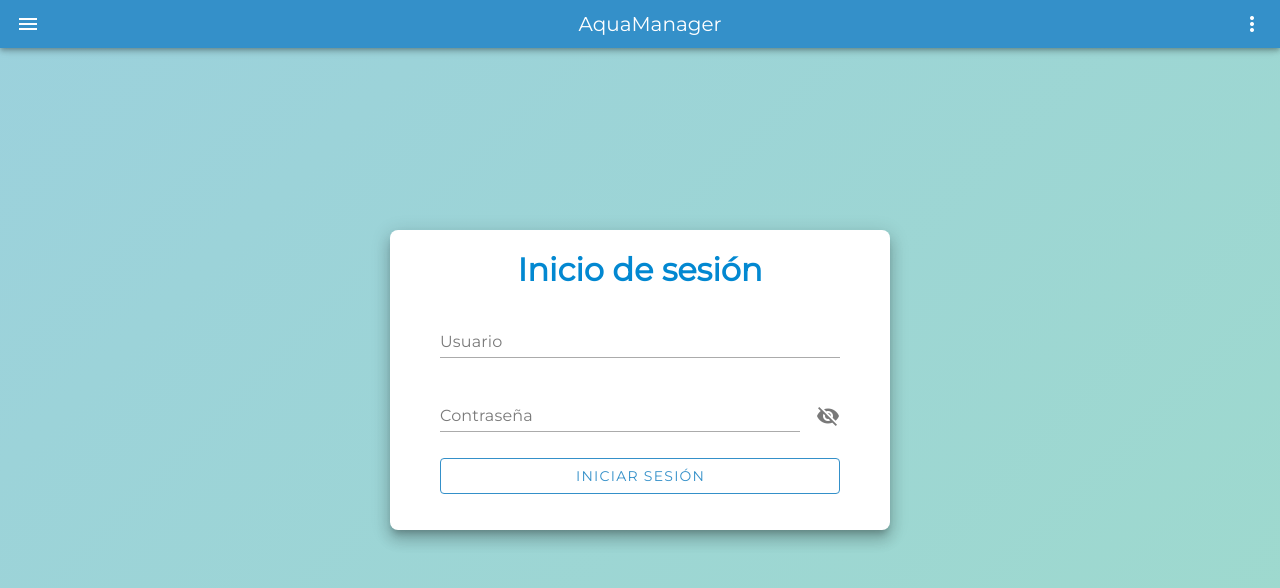
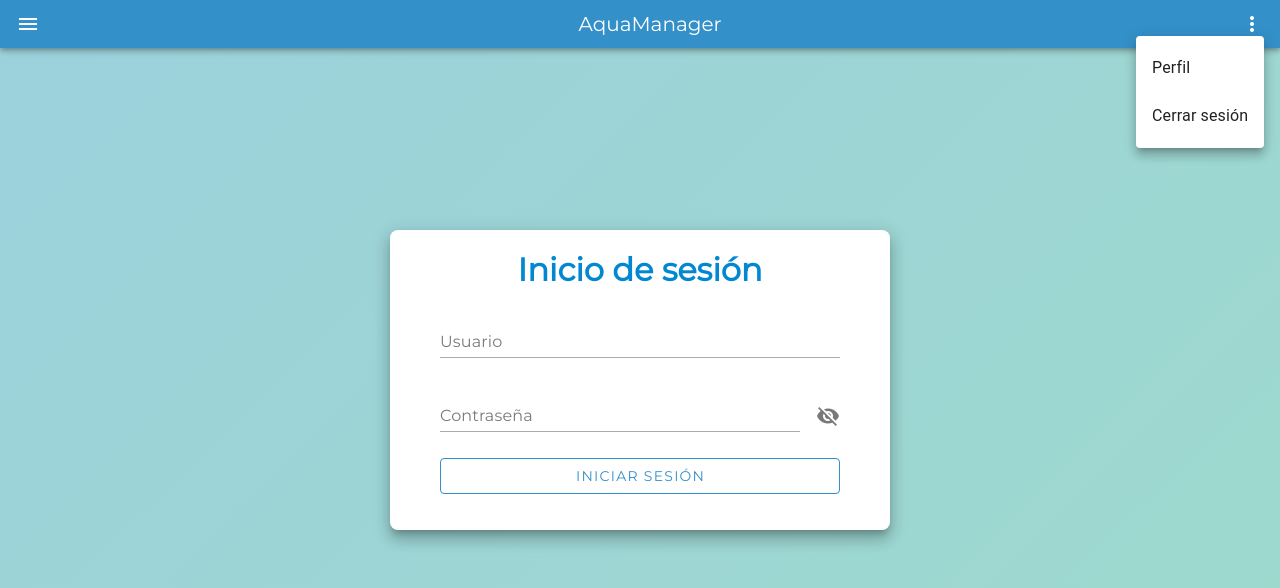
Before and after one commit to cotelus/aquamanager, a Vue app in the folder aquamanager/: page /login in a window 1280 px wide. Both pictures are taken after a click on the button 1252 px from the left and 24 px from the top of the page. Shown: the top 588 px of the page. Built offline with nearby package versions, Linux system fonts and the light colour scheme; no server answers.

Commit message:
ADD: navbar actions

```diff
--- a/aquamanager/src/App.vue
+++ b/aquamanager/src/App.vue
@@ -1,11 +1,11 @@
 <template>
   <div id="app">
+    <!-- Barra de navegación que será heredada para todas las demás vistas -->
     <div v-if="drawerOpen" class="drawer-overlay" @click="toggleDrawer"></div>
-    <!-- Barra de navegación que será heredada para todas las demás vistas -->
     <v-layout>
       <v-navigation-drawer v-model="drawerOpen" color="#3490c9" app>
         <v-list>
-          <v-list-item v-for="route in routes" :key="route.path" @click="navigateToPage(route.path)">
+          <v-list-item v-for="route in drawerRoutes" :key="route.path" @click="navigateToPage(route.path)">
             <v-list-item-icon>
               <v-icon class="text-white font-weight-bold">{{ route.icon }}</v-icon>
             </v-list-item-icon>
@@ -23,9 +23,18 @@
             style="cursor: pointer;">AquaManager</span>
         </v-app-bar-title>
 
-        <template v-slot:append>
-          <v-btn icon="mdi-dots-vertical"></v-btn>
-        </template>
+        <v-menu>
+          <template v-slot:activator="{ props }">
+            <v-btn icon>
+              <v-icon v-bind="props">mdi-dots-vertical</v-icon>
+            </v-btn>
+          </template>
+          <v-list>
+            <v-list-item v-for="(item, index) in threeDotsItems" :key="index" :value="index" @click="handleItemClick(item)">
+              <v-list-item-title>{{ item.title }}</v-list-item-title>
+            </v-list-item>
+          </v-list>
+        </v-menu>
       </v-app-bar>
     </v-layout>
 
@@ -41,20 +50,23 @@ export default {
   data() {
     return {
       drawerOpen: false,
-      routes: [
+      drawerRoutes: [
         { path: '/', name: 'Inicio', icon: 'mdi-home' },
         { path: '/contadores', name: 'Comuneros', icon: 'mdi-account-group-outline' },
         { path: '/contadores', name: 'Hidrantes', icon: 'mdi-water-outline' },
         { path: '/contadores', name: 'Lecturas', icon: 'mdi-book-open-outline' },
         { path: '/contadores', name: 'Consumo', icon: 'mdi-cash-multiple' },
-        { path: '/about', name: 'Sobre mi', icon: 'mdi-information' },
-        // Agrega más rutas según tu aplicación
+        { path: '/about', name: 'Sobre mi', icon: 'mdi-information' }
+      ],
+      threeDotsItems: [
+        { title: 'Perfil', action: 'toUser' },
+        { title: 'Cerrar sesión', action: 'logout' },
       ],
     };
   },
   methods: {
-    navigateToPage(route, toggle=true) {
-      if (toggle){
+    navigateToPage(route, toggle = true) {
+      if (toggle) {
         this.toggleDrawer();
       }
       router.push({ path: route });
@@ -68,6 +80,20 @@ export default {
     resetCursor() {
       document.body.style.cursor = 'default';
     },
+    logout() {
+      console.log('Cerrando sesión de usuario');
+      localStorage.removeItem('jwtToken');
+      router.push({path: '/login'});
+    },
+    handleItemClick(item) {
+      const action = item.action;
+      if (action && typeof this[action] === 'function') {
+        this[action]();
+      }
+    },
+    toUser() {
+      router.push({ path: '/contadores' });
+    }
   }
 }
 </script>
```
